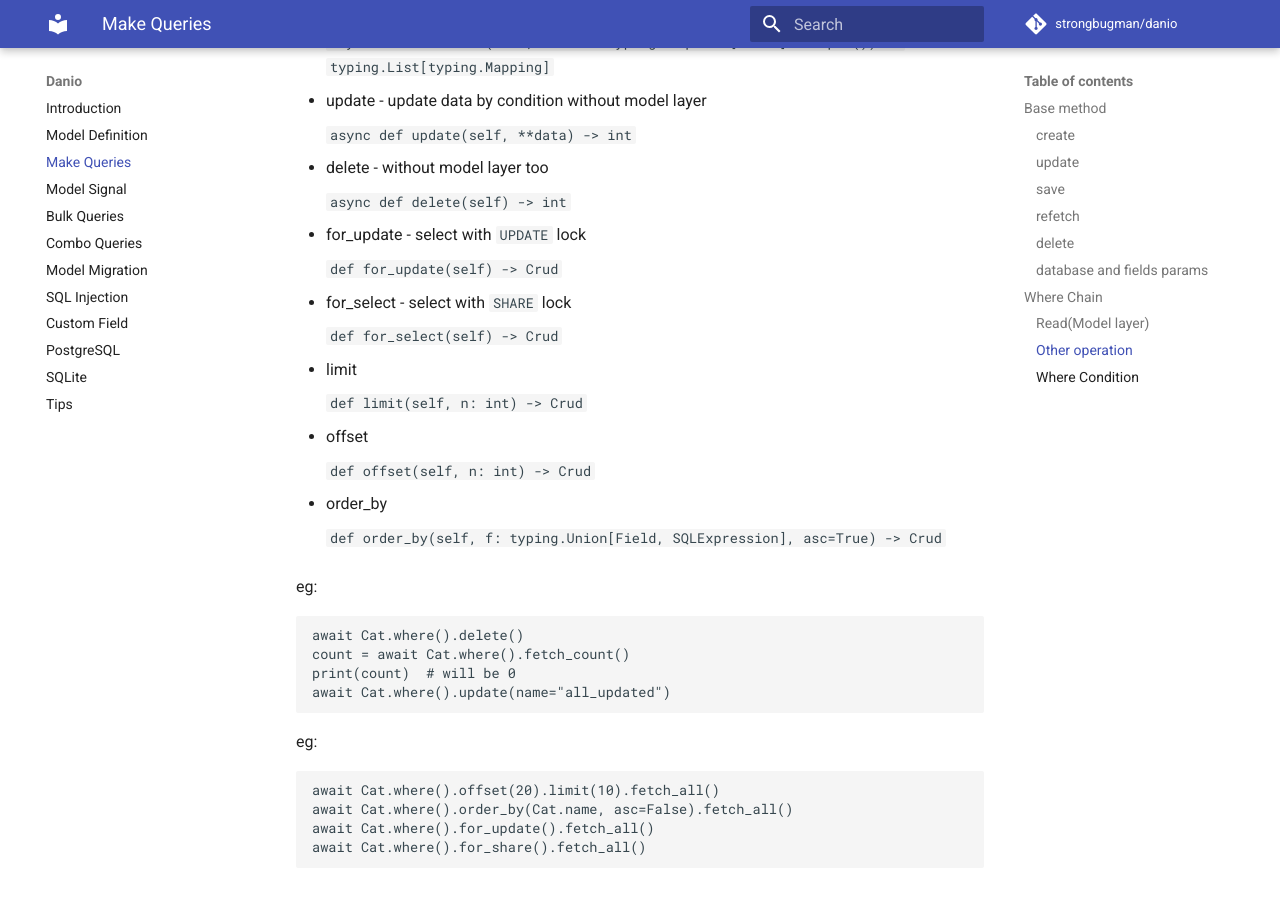
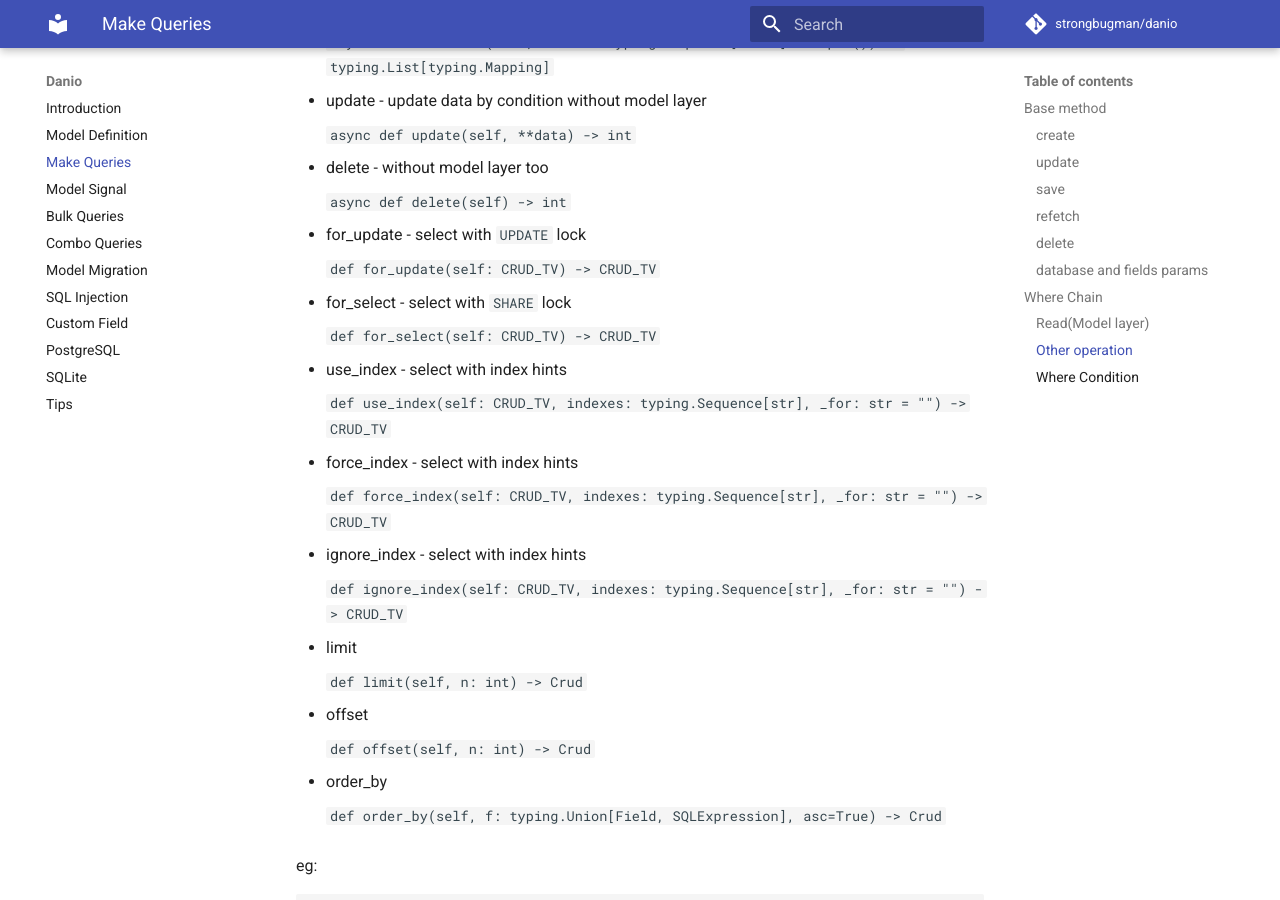
Before and after one commit to strongbugman/danio, an MkDocs documentation site: the page built from docs/make_queries.md, in a window 1280 px wide and 900 px high, scrolled down 3015 px. Built offline with MkDocs 1.6.1 and Material for MkDocs 9.7.7, drawn with Linux system fonts in a browser that asks for light colours; comment, search, counter and statistics services are not loaded.

Commit message:
Update docs

```diff
--- a/docs/make_queries.md
+++ b/docs/make_queries.md
@@ -151,11 +151,23 @@ Except `fetch_all`, `fetch_one`, there are raw sql operation method(without mode
 
 * for_update - select with `UPDATE` lock
 
-    `def for_update(self) -> Crud`
+    `def for_update(self: CRUD_TV) -> CRUD_TV`
 
 * for_select - select with `SHARE` lock
 
-    `def for_select(self) -> Crud`
+    `def for_select(self: CRUD_TV) -> CRUD_TV`
+
+* use_index - select with index hints
+
+    `def use_index(self: CRUD_TV, indexes: typing.Sequence[str], _for: str = "") -> CRUD_TV`
+
+* force_index - select with index hints
+
+    `def force_index(self: CRUD_TV, indexes: typing.Sequence[str], _for: str = "") -> CRUD_TV`
+
+* ignore_index - select with index hints
+
+    `def ignore_index(self: CRUD_TV, indexes: typing.Sequence[str], _for: str = "") -> CRUD_TV`
 
 * limit
 
```
Also changed, not shown: docs/model_definition.md (+1 -0 lines).
